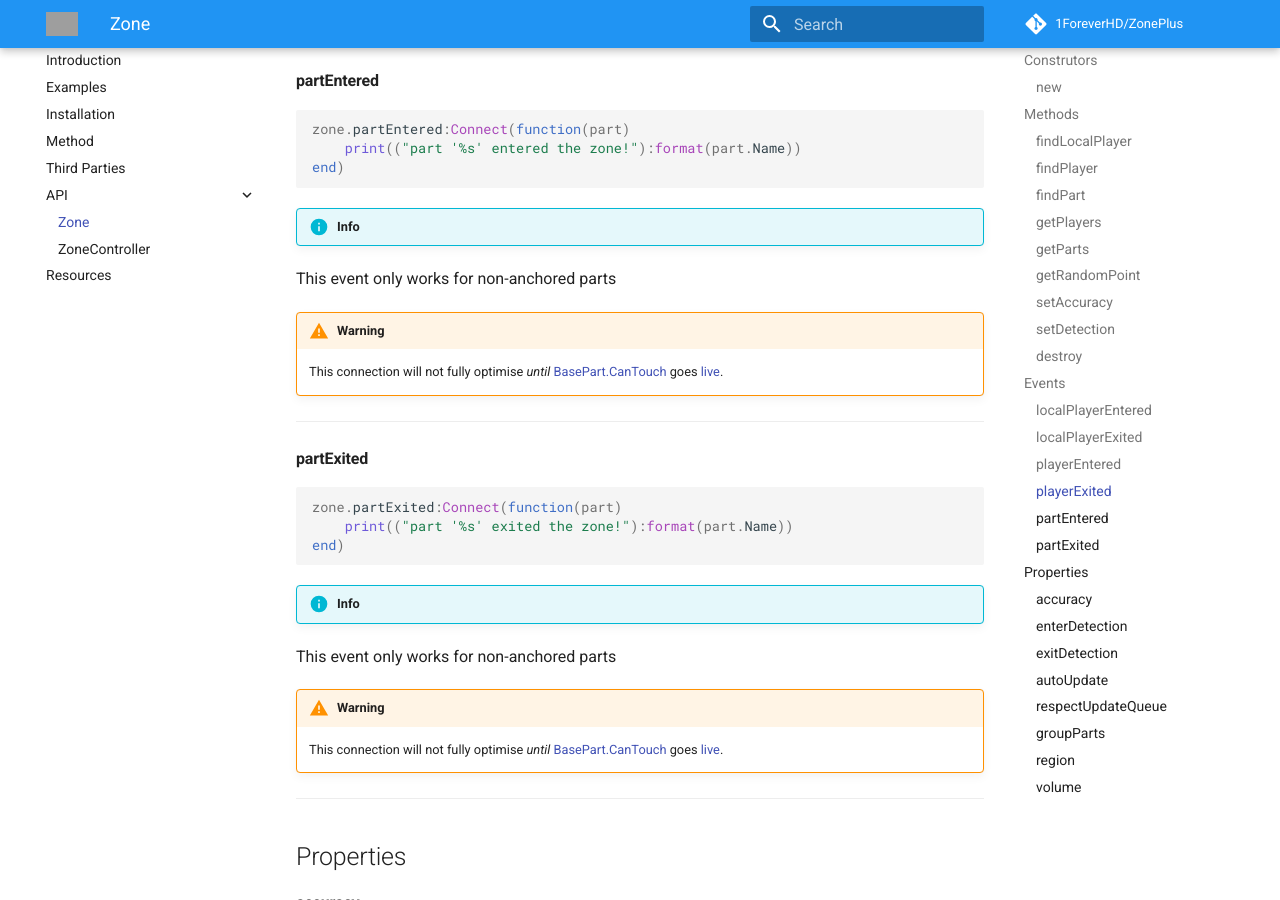
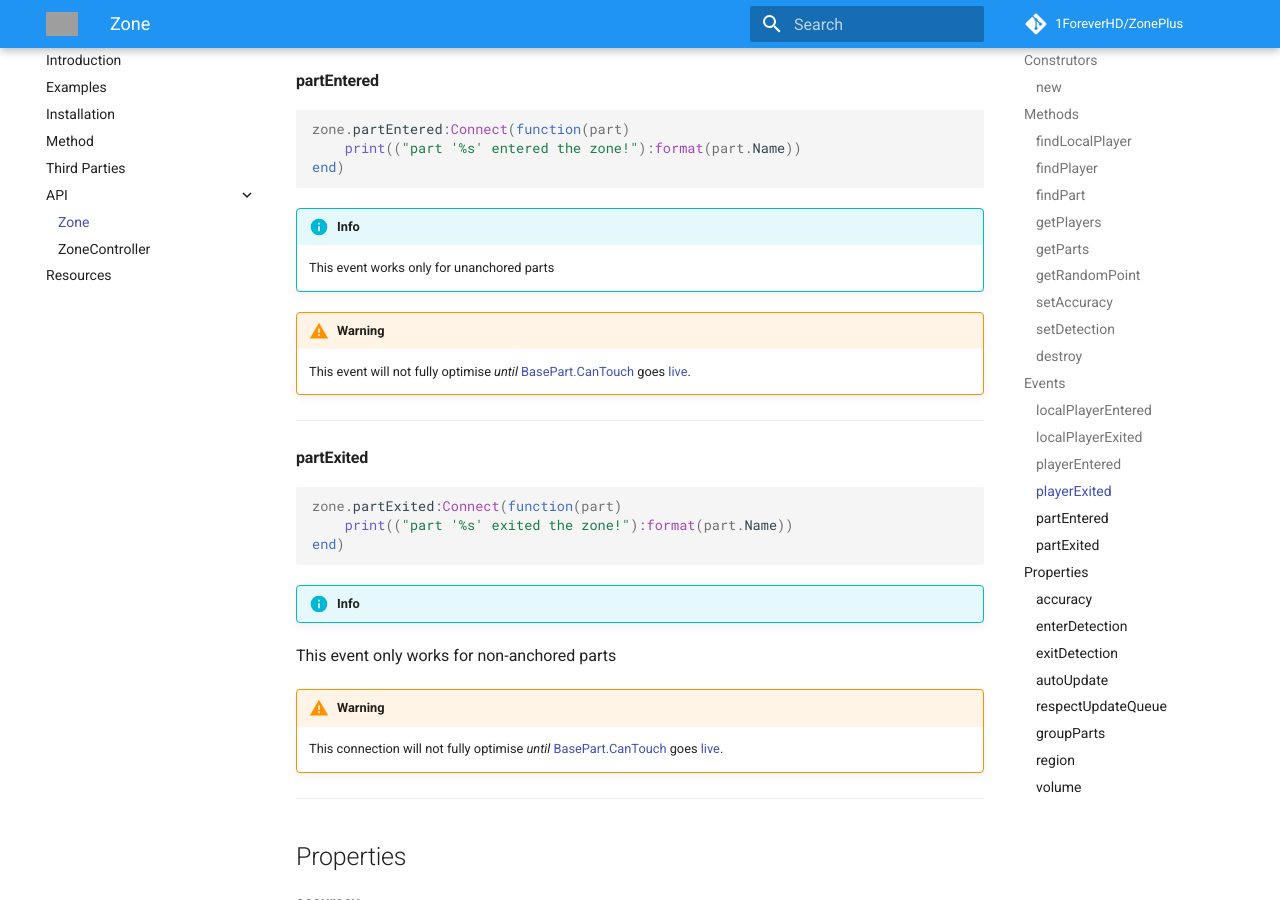
Before and after one commit to 1ForeverHD/ZonePlus, an MkDocs documentation site: the page built from docs/api/zone.md, in a window 1280 px wide and 900 px high, scrolled down 2625 px. Built offline with MkDocs 1.6.1 and Material for MkDocs 9.7.7, drawn with Linux system fonts in a browser that asks for light colours; comment, search, counter and statistics services are not loaded; grey boxes are pictures that could not be loaded.

Commit message:
Fixed formatting

````diff
--- a/docs/api/zone.md
+++ b/docs/api/zone.md
@@ -121,10 +121,11 @@
 ```
 
 !!! info
-This event only works for non-anchored parts
+	This event works only for unanchored parts
+
 
 !!! warning
-    This connection will not fully optimise *until* [BasePart.CanTouch](https://developer.roblox.com/en-us/api-reference/property/BasePart/CanTouch) goes [live](https://developer.roblox.com/en-us/resources/release-note/Release-Notes-for-460).
+    This event will not fully optimise *until* [BasePart.CanTouch](https://developer.roblox.com/en-us/api-reference/property/BasePart/CanTouch) goes [live](https://developer.roblox.com/en-us/resources/release-note/Release-Notes-for-460).
 
 ----
 #### partExited
````
Also changed, not shown: 1 other file.
